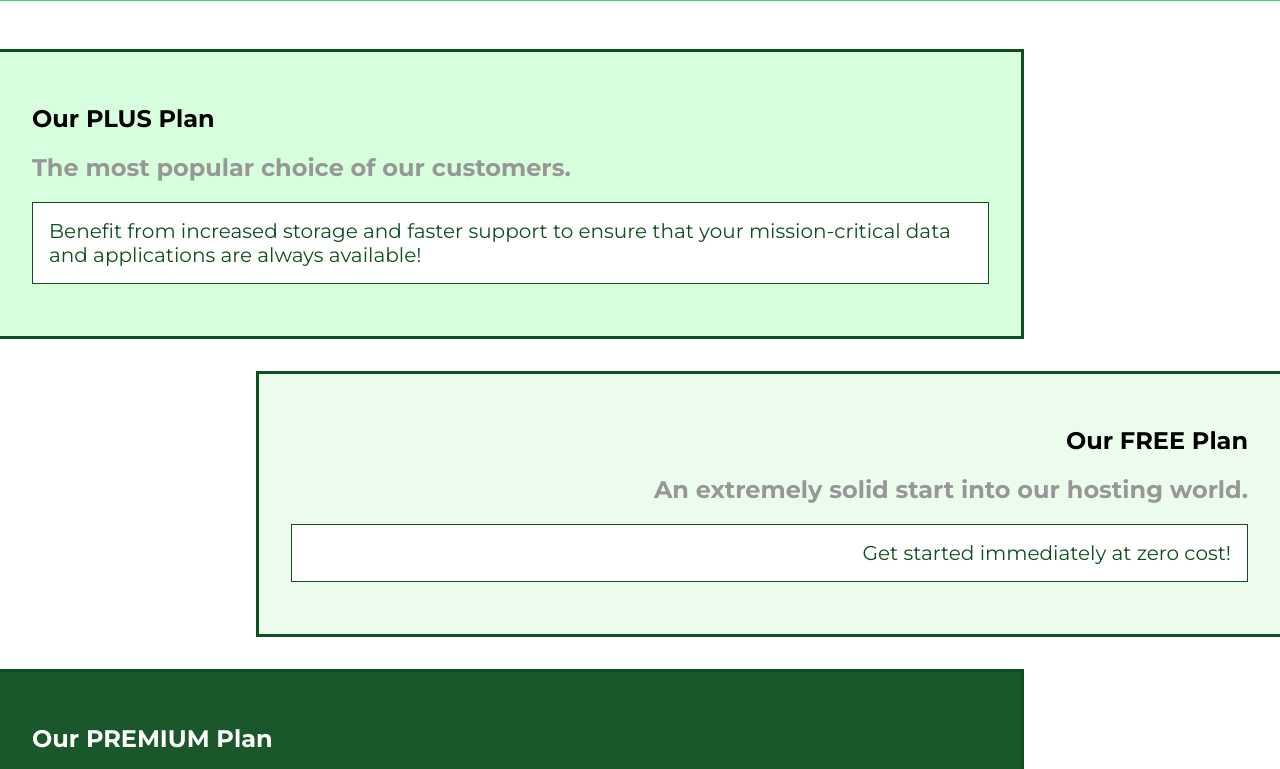
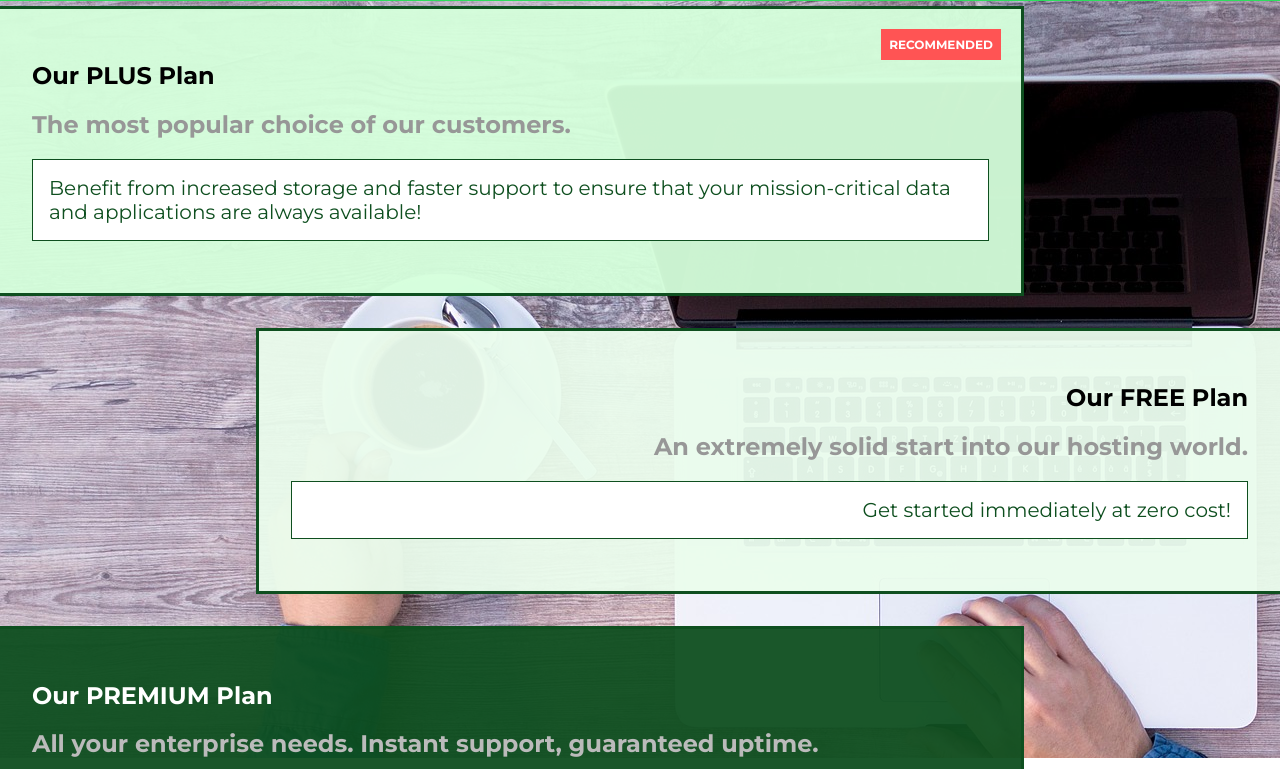
Before and after one commit to guias12/css-studies, a plain HTML site: page uhost/packages/index.html in a window 1280 px wide. Shown: the part 42-811 px from the top of the page. Drawn offline with Linux system fonts and the light colour scheme.

Commit message:
finalizando a seção 6: Positioning Elements with CSS

```diff
--- a/uhost/packages/index.html
+++ b/uhost/packages/index.html
@@ -12,6 +12,7 @@
 </head>
 
 <body>
+    <div class="background"></div>
     <header class="main-header">
         <div>
             <a href="../index.html" class="main-header__brand">
@@ -36,6 +37,7 @@
         <section class="package" id="plus">
             <a href="#">
                 <h1 class="package__title">Our PLUS Plan</h1>
+                <h2 class="package__badge">RECOMMENDED</h2>
                 <h2 class="package__subtitle">The most popular choice of our customers.</h2>
                 <p class="package__info">Benefit from increased storage and faster support to ensure that your mission-critical data and applications
                     are always available!</p>
--- a/uhost/packages/packages.css
+++ b/uhost/packages/packages.css
@@ -1,5 +1,13 @@
 main {
     padding-top: 32px;
+}
+
+.background {
+    background: url("../images/plans-background.jpg");
+    width: 100%;
+    height: 100%;
+    position: fixed;
+    z-index: -1;
 }
 
 .package {
@@ -7,6 +15,8 @@ main {
     margin: 16px 0;
     border: 3px solid #0e4f1f;
     border-left: none;
+    position: relative;
+    z-index: -1;
 }
 
 .package a {
@@ -24,6 +34,17 @@ main {
 
 .package__title {
 
+}
+
+.package__badge {
+    position: absolute;
+    top: 0;
+    right: 0;
+    margin: 20px;
+    font-size: 12px;
+    color: white;
+    background: #ff5454;
+    padding: 8px;
 }
 
 .package__subtitle {
--- a/uhost/shared.css
+++ b/uhost/shared.css
@@ -9,6 +9,7 @@ body {
 
 .main-header {
     width: 100%;
+    position: fixed;
     background: #2ddf5c;
     padding: 8px 16px;
 }
```
Also changed, not shown: uhost/images/plans-background.jpg (added).
